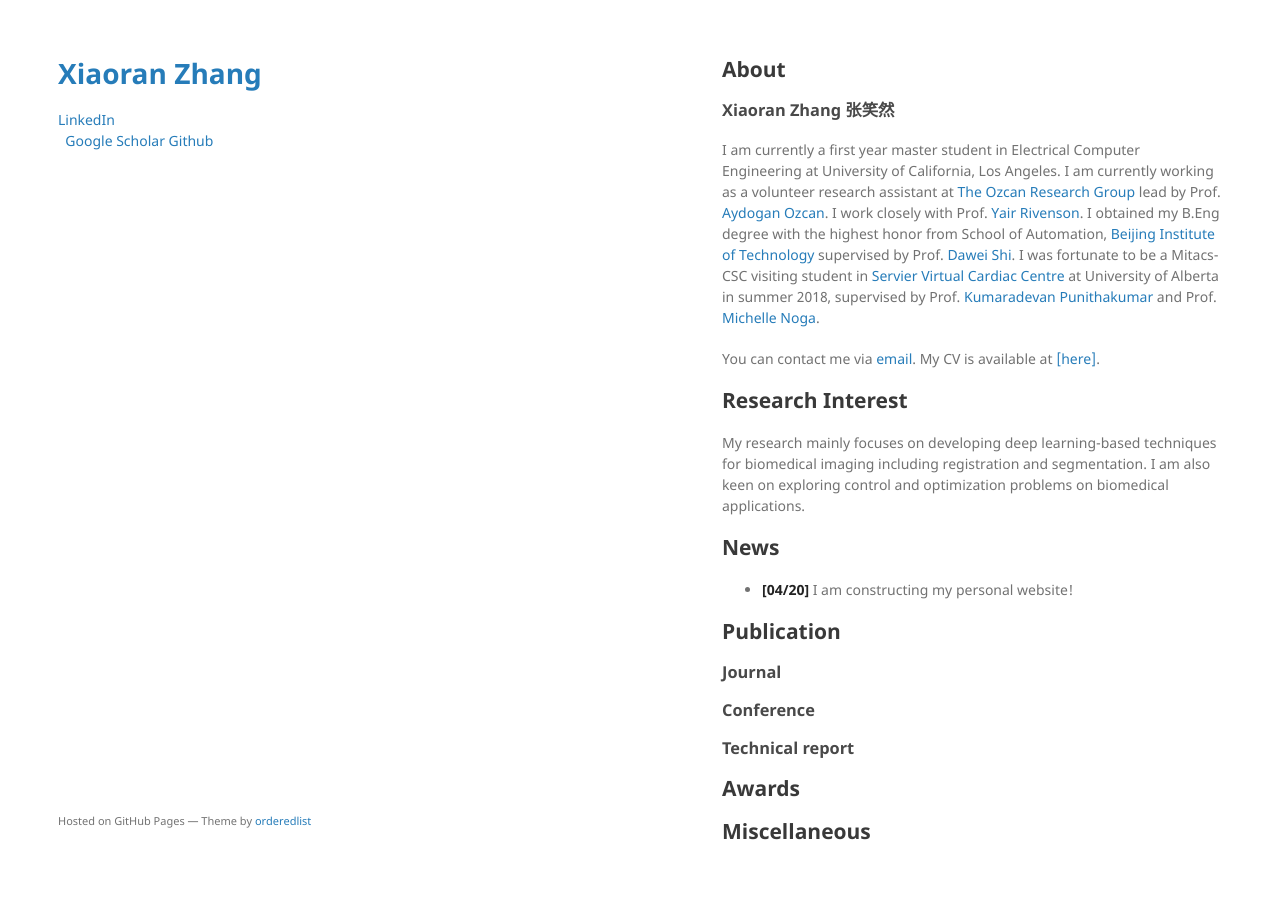
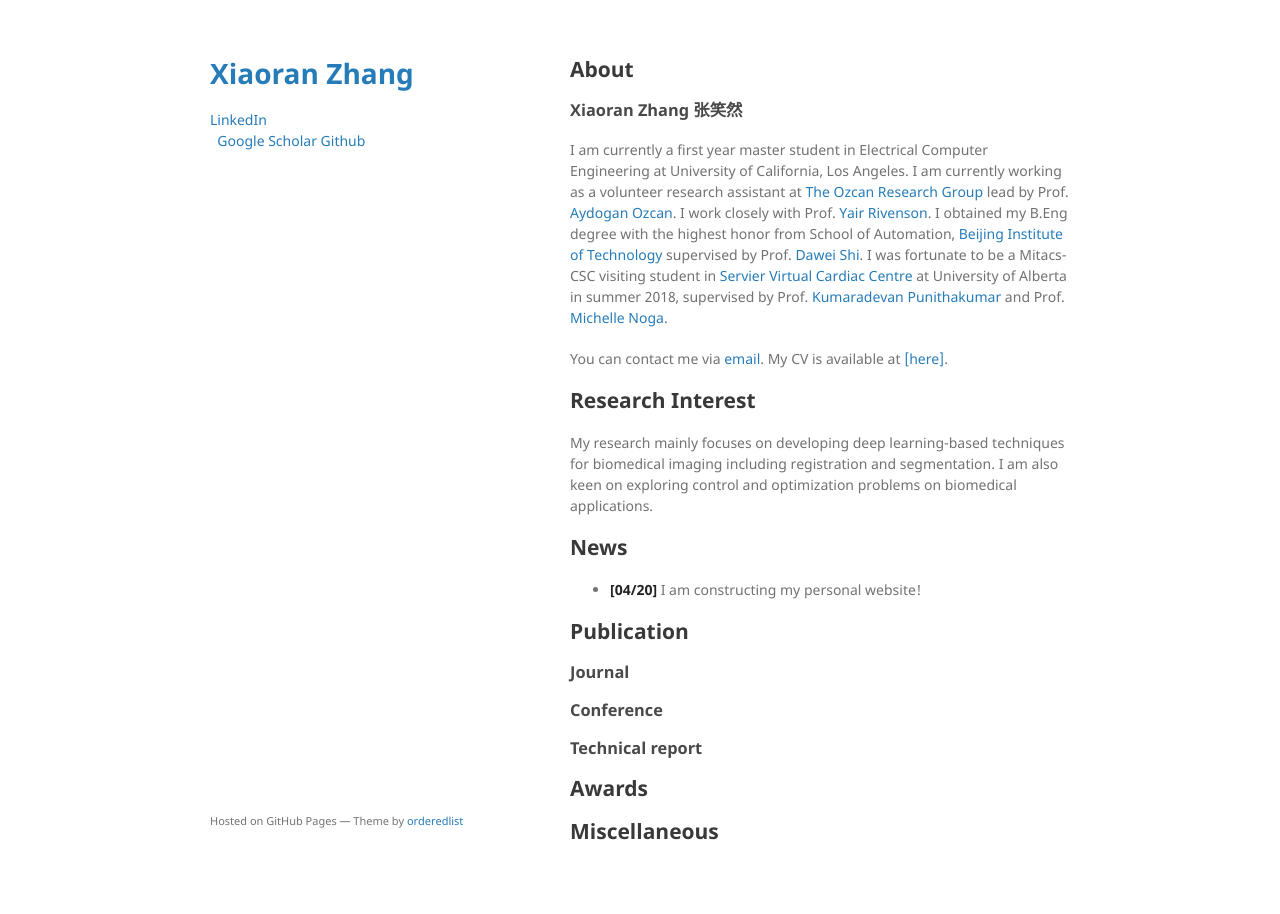
Before and after one commit to Voldemort108X/xrzhang, a Jekyll site: the page built from index.md, in a window 1280 px wide. Built offline with Jekyll 4.4.1, drawn with Linux system fonts in a browser that asks for light colours; our own code applies the rules of GitHub Pages for plain Markdown files.

Commit message:
change back

```diff
--- a/_layouts/default.html
+++ b/_layouts/default.html
@@ -12,7 +12,7 @@
     {% include google_analytics.html %}
   </head>
   <body>
-    <div class="container">
+    <div class="wrapper">
       <header>
         <h1><a href="{{ "/" | absolute_url }}">{{ site.title | default: site.github.repository_name }}</a></h1>
 
```
